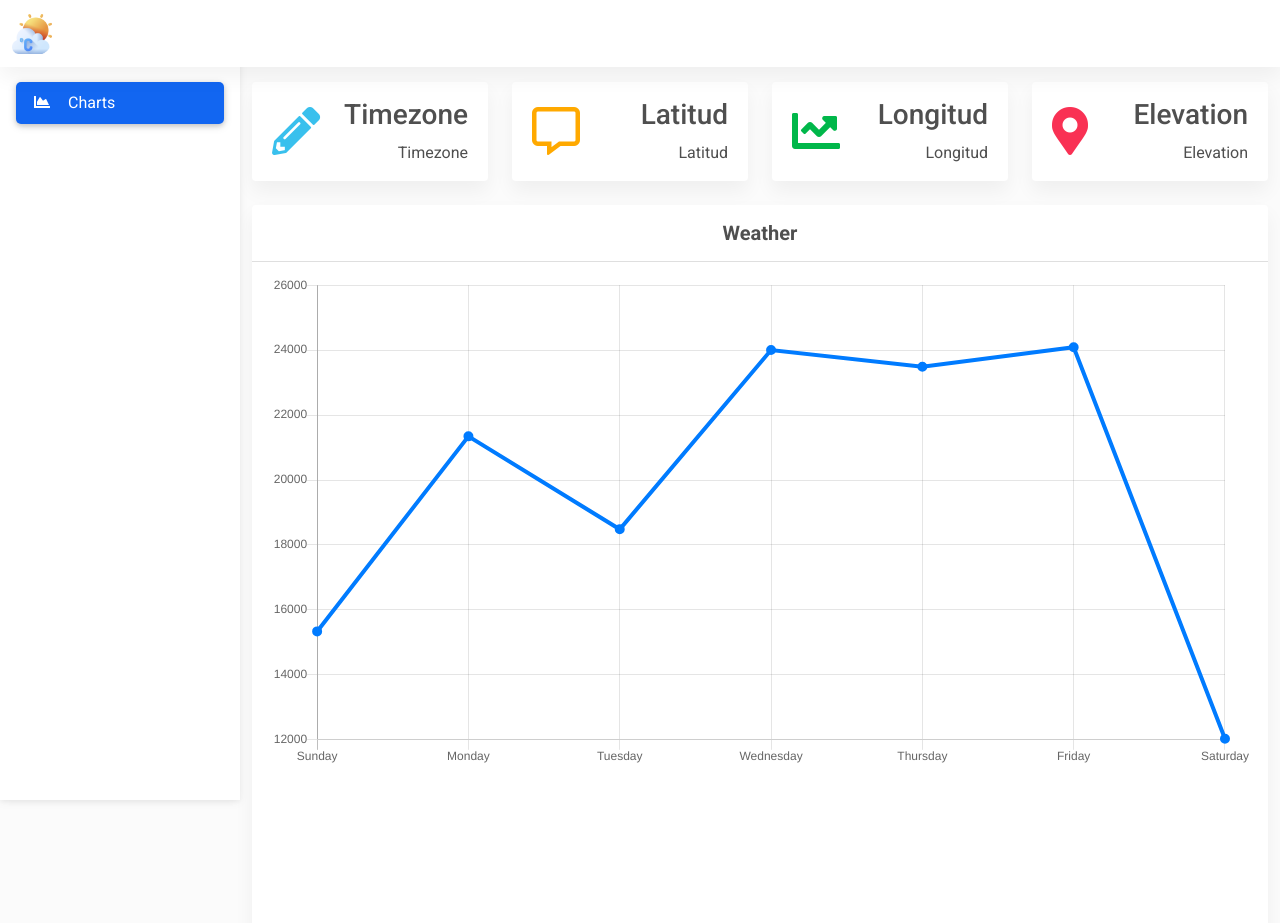
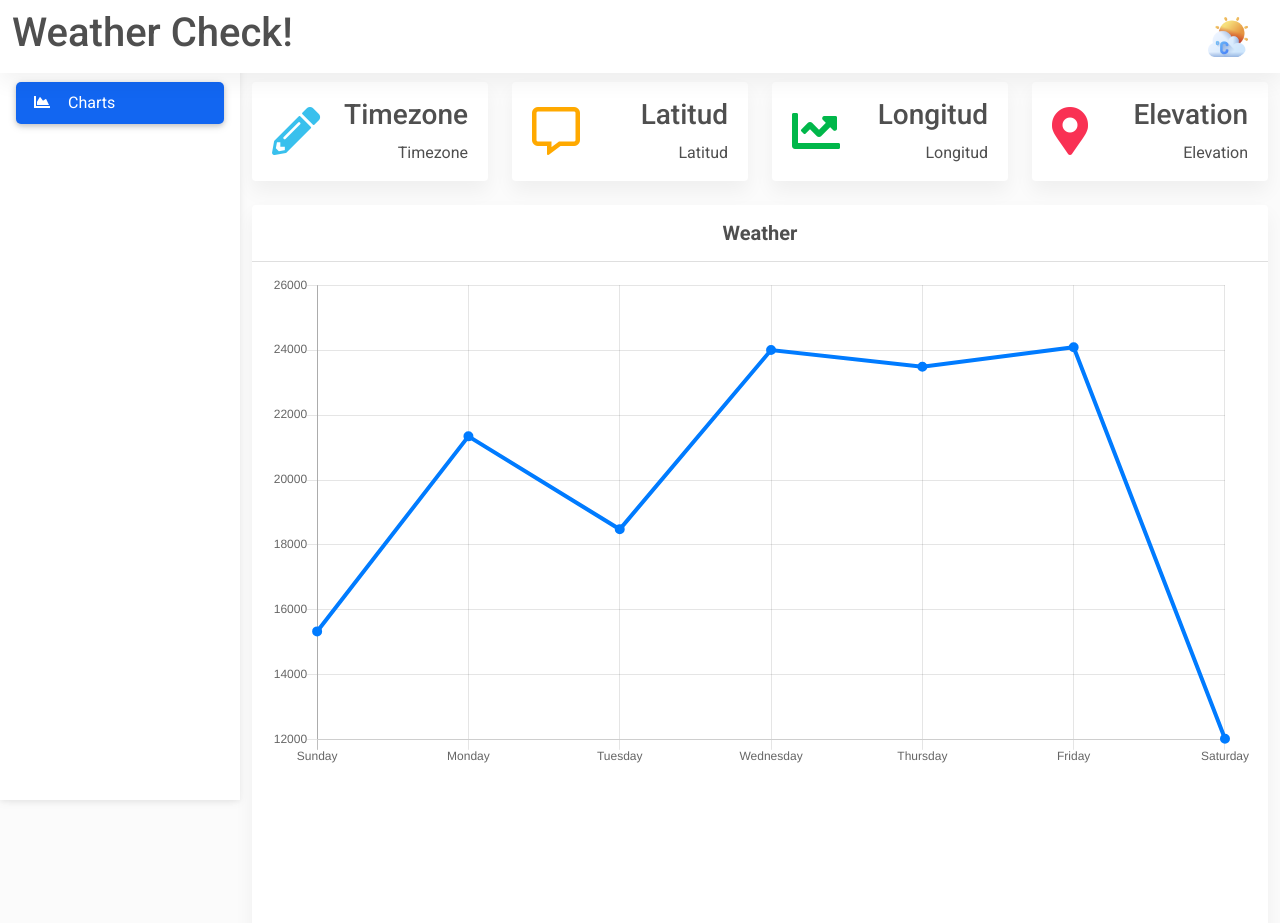
Before and after one commit to AndresBorbor/dashboard, a plain HTML site: page index.html in a window 1280 px wide. Drawn offline with nearby package versions, Linux system fonts and the light colour scheme; no server answers.

Commit message:
last changes

```diff
--- a/index.html
+++ b/index.html
@@ -7,7 +7,7 @@
       content="width=device-width, initial-scale=1, shrink-to-fit=no"
     />
     <meta http-equiv="x-ua-compatible" content="ie=edge" />
-    <title>Weather check</title>
+    <title>Weather Check</title>
     <!-- Font Awesome -->
     <link
       rel="stylesheet"
@@ -33,13 +33,15 @@
     <!--Main Navigation-->
     <header>
       <!-- Sidebar -->
+
       <nav
         id="sidebarMenu"
         class="collapse d-lg-block sidebar collapse bg-white"
       >
+
         <div class="position-sticky">
+
           <div class="list-group list-group-flush mx-3 mt-4">
-
             <a
               href="#"
               class="list-group-item list-group-item-action py-2 ripple active"
@@ -60,6 +62,7 @@
       >
         <!-- Container wrapper -->
         <div class="container-fluid">
+
           <!-- Toggle button -->
           <button
             class="navbar-toggler"
@@ -72,6 +75,7 @@
           >
             <i class="fas fa-bars"></i>
           </button>
+            <h1>Weather Check!</h1>
 
           <!-- Brand -->
           <a class="navbar-brand" href="">
@@ -182,6 +186,6 @@
     <!-- Custom scripts -->
     <script src="js/admin.js"></script>
     <script src="https://cdn.jsdelivr.net/npm/chart.js"></script>
-    <script src="js/index.js"></script>
+    <script src="js/index. js"></script>
   </body>
 </html>
```
